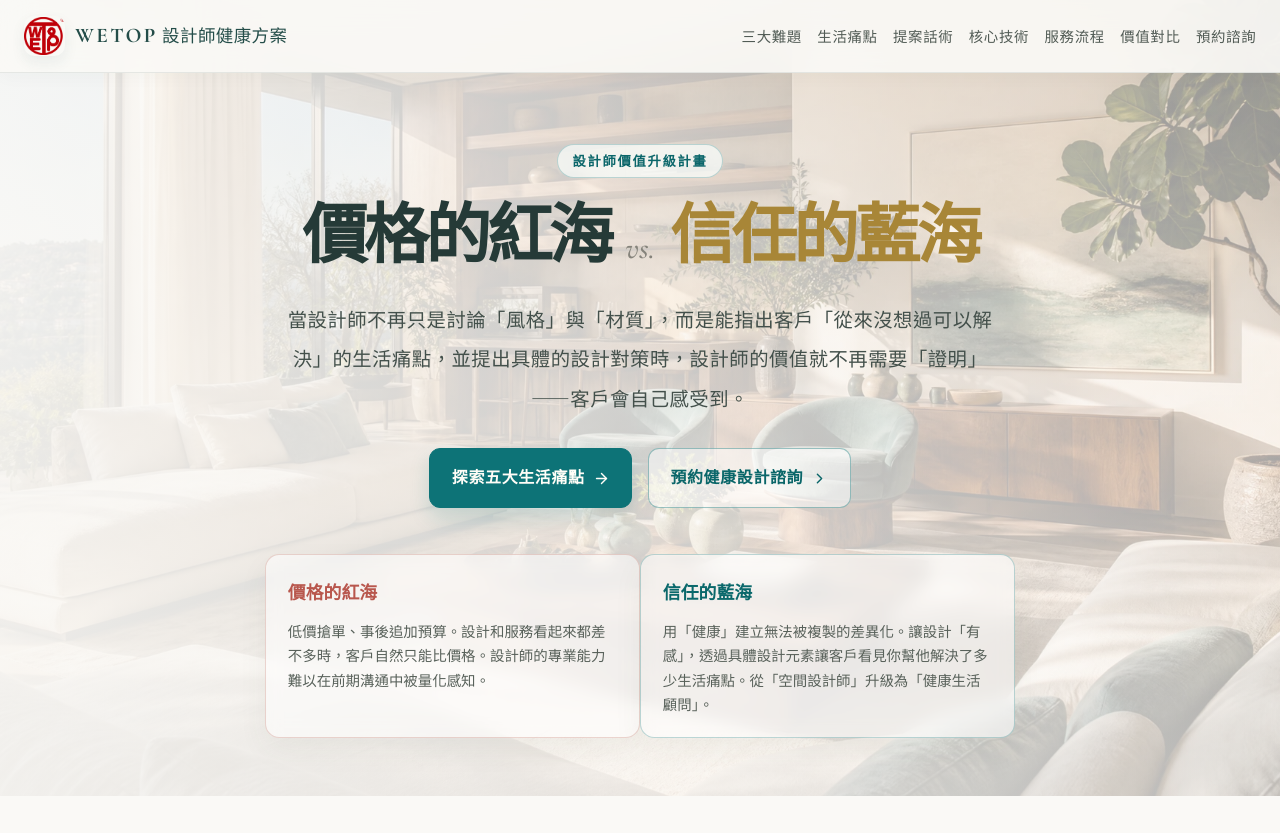
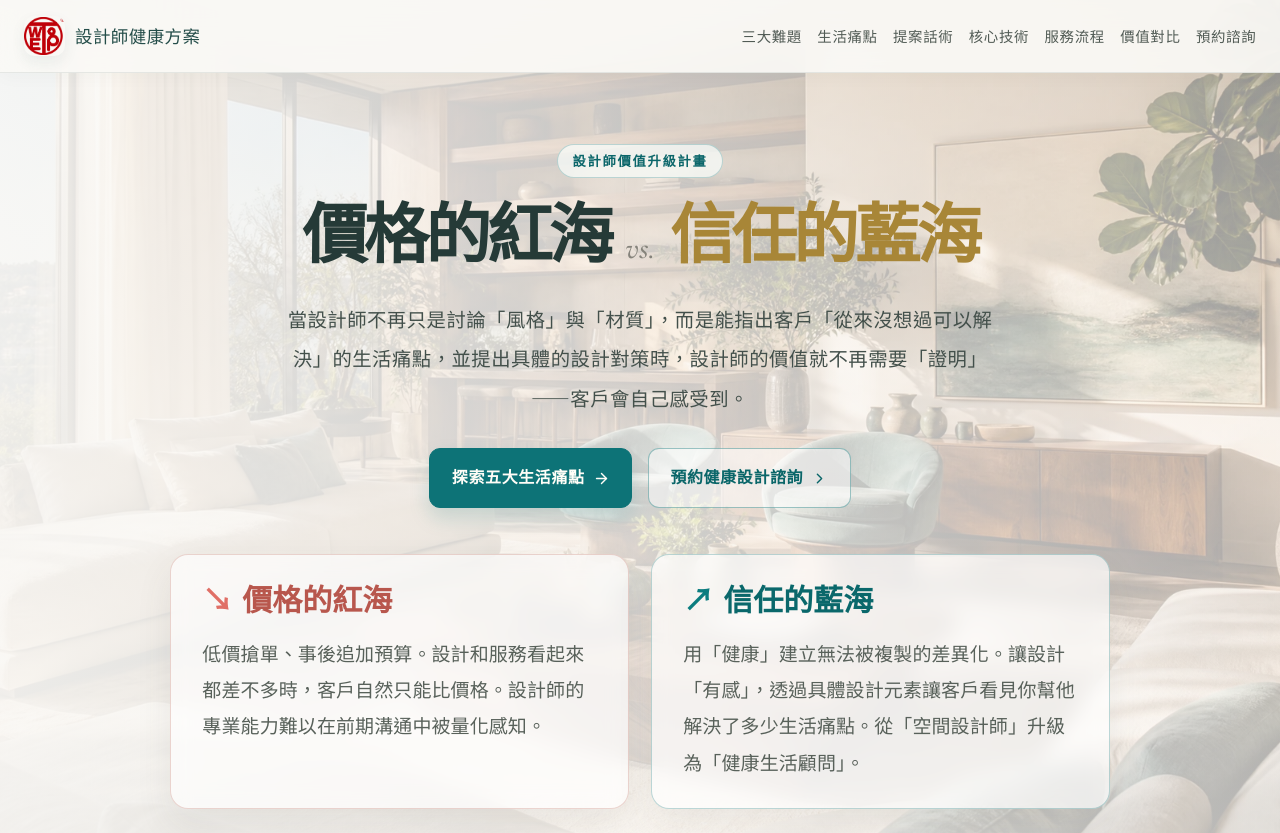
Before and after one commit to kavowu/Interior-Designer, a React (Vite) app: page / in a window 1280 px wide. Shown: the top 833 px of the page. Built offline with nearby package versions, Linux system fonts and the light colour scheme.

Commit message:
Refine hero cards spacing and simplify brand title

```diff
--- a/Home.tsx
+++ b/Home.tsx
@@ -144,9 +144,9 @@ export default function Home() {
     <div className="wetop-site">
       <header className="site-header">
         <div className="site-header-inner">
-          <a className="site-brand" href="#top" aria-label="WETOP 設計師健康方案首頁">
+          <a className="site-brand" href="#top" aria-label="設計師健康方案首頁">
             <BrandMark />
-            <span><strong>WETOP</strong> 設計師健康方案</span>
+            <span>設計師健康方案</span>
           </a>
 
           <nav className="desktop-navigation" aria-label="主要導覽">
@@ -173,7 +173,7 @@ export default function Home() {
             <div className="mobile-menu-header">
               <a className="site-brand mobile-menu-brand" href="#top" onClick={() => setMobileMenuOpen(false)}>
                 <BrandMark />
-                <span><strong>WETOP</strong> 設計師健康方案</span>
+                <span>設計師健康方案</span>
               </a>
             <button
               type="button"
@@ -230,7 +230,7 @@ export default function Home() {
           <div className="page-container">
             <SectionHeading
               eyebrow="設計師三大難題"
-              title="設計師的三大難題，WETOP 如何破解？"
+              title="設計師三大難題，WETOP 如何破解"
               description="價格戰與同質化、難以體現的價值、客戶的隱性焦慮——這三個結構性難題，WETOP 用「健康」逐一破解，讓設計師從紅海競爭中突圍。"
             />
 
@@ -520,7 +520,7 @@ export default function Home() {
           <div className="footer-brand-block">
             <a className="site-brand footer-brand" href="#top">
               <BrandMark />
-              <span><strong>WETOP</strong> 設計師健康方案</span>
+              <span>設計師健康方案</span>
             </a>
           </div>
           <div className="footer-contact" aria-label="聯絡資訊">
--- a/index.css
+++ b/index.css
@@ -483,40 +483,48 @@
   .sea-cards {
     display: grid;
     grid-template-columns: repeat(2, minmax(0, 1fr));
-    width: min(100%, 750px);
+    gap: 1.15rem;
+    width: min(100%, 940px);
     line-height: 1.9;
     margin-top: 2.45rem;
   }
 
   .sea-card {
-    min-height: 122px;
-    padding: 1.05rem 1.15rem;
-    border: 1px solid rgb(255 255 255 / 55%);
-    border-radius: 0.75rem;
-    background: rgb(255 255 255 / 56%);
-    box-shadow: 0 12px 30px rgb(76 79 61 / 6%);
+    min-height: 212px;
+    padding: 1.45rem 1.65rem;
+    border: 1px solid rgb(255 255 255 / 67%);
+    border-radius: 0.95rem;
+    background: rgb(255 255 255 / 65%);
+    box-shadow: 0 16px 36px rgb(76 79 61 / 9%);
     text-align: left;
-    backdrop-filter: blur(8px);
+    backdrop-filter: blur(10px);
   }
 
   .sea-card-label {
-    display: block;
-    margin-bottom: 0.5rem;
-    font-size: 0.94rem;
+    display: flex;
+    align-items: center;
+    gap: 0.52rem;
+    margin-bottom: 0.82rem;
+    font-family: "Noto Serif TC", serif;
+    font-size: clamp(1.58rem, 2.1vw, 1.95rem);
     font-weight: 700;
+    line-height: 1.2;
   }
 
   .sea-card p {
     margin: 0;
     color: #58615a;
-    font-size: 0.76rem;
-    line-height: 1.7;
+    font-size: clamp(1rem, 1.2vw, 1.12rem);
+    line-height: 1.92;
+    letter-spacing: 0.005em;
   }
 
   .sea-card-red { border-color: rgb(178 87 73 / 24%); }
   .sea-card-red .sea-card-label { color: #b8574d; }
+  .sea-card-red .sea-card-label::before { content: "↘"; color: #e06f66; }
   .sea-card-blue { border-color: rgb(13 115 119 / 27%); }
   .sea-card-blue .sea-card-label { color: #0a686b; }
+  .sea-card-blue .sea-card-label::before { content: "↗"; color: #0b7d7f; }
 
   .content-section { padding-block: 6.4rem; }
   .challenges-section { background: #faf9f6; }
@@ -917,7 +925,10 @@
     .hero-lead { margin-inline: 0; font-size: 0.95rem; line-height: 1.95; }
     .hero-actions { justify-content: flex-start; width: 100%; }
     .hero-actions .button { flex: 1 1 100%; }
-    .sea-cards { grid-template-columns: 1fr; margin-top: 1.65rem; }
+    .sea-cards { grid-template-columns: 1fr; gap: 0.82rem; margin-top: 1.95rem; }
+    .sea-card { min-height: auto; padding: 1.15rem 1.2rem; }
+    .sea-card-label { margin-bottom: 0.62rem; font-size: clamp(1.34rem, 6vw, 1.65rem); }
+    .sea-card p { font-size: 0.99rem; line-height: 1.82; }
     .content-section { padding-block: 4.5rem; }
     .section-heading { margin-bottom: 2rem; text-align: left; }
     .section-heading .section-kicker { margin-left: 0; }
```
